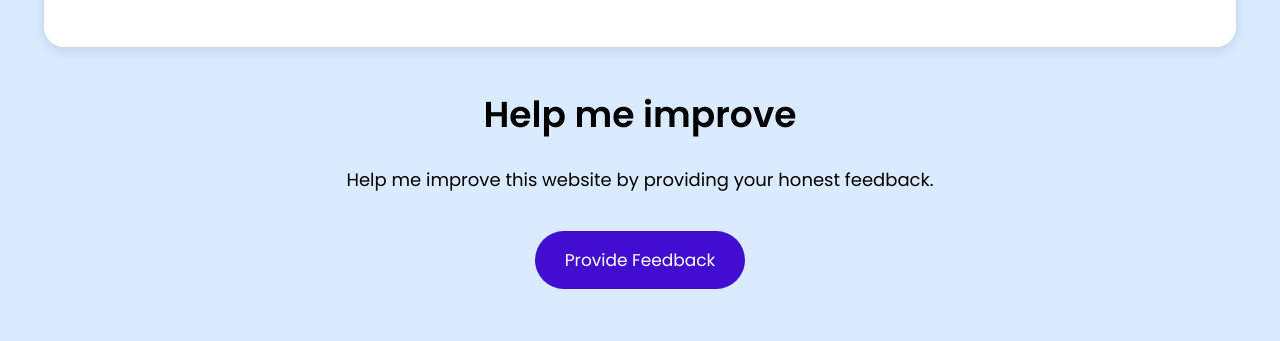
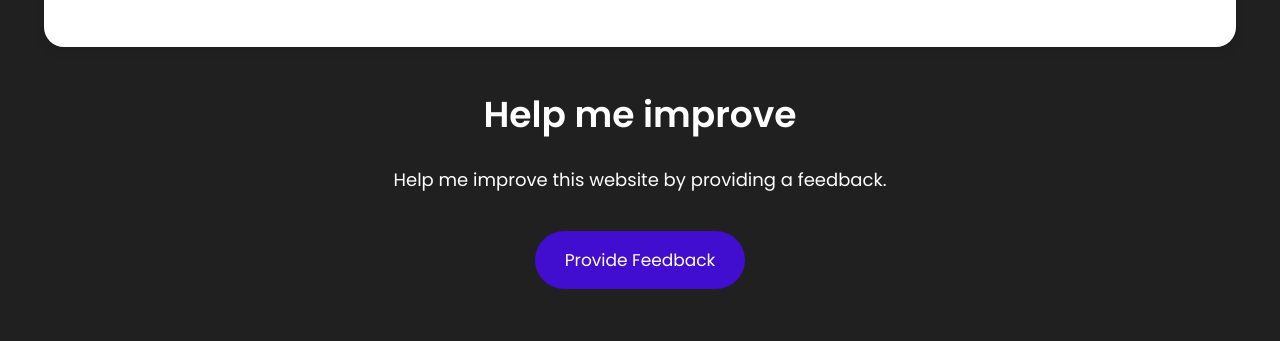
Before and after one commit to AHM3DSULTAN/portfolio, a plain HTML site: page index.html in a window 1280 px wide. Shown: the part 2782-3123 px from the top of the page. Drawn offline with Linux system fonts and the light colour scheme.

Commit message:
Update index.html

```diff
--- a/index.html
+++ b/index.html
@@ -8,7 +8,7 @@
     <link href="https://fonts.googleapis.com/css2?family=Poppins:wght@400;600&amp;display=swap" rel="stylesheet">
     <link rel="icon" type="image/x-icon" href="https://i.postimg.cc/NfyN3ppM/Screenshot-2025-10-12-213357.png">
 </head>
-<body style="background-color: rgb(218, 234, 255); font-family: 'Poppins';">
+<body style="background-color: rgb(32, 32, 32); font-family: 'Poppins';">
     <div class="header-banner">Ahmed's Portfolio</div>
    <div class="about-box">
   <div class="about-left">
@@ -46,7 +46,7 @@ My name is Ahmed Sultan and I study computing at Loreto College. I really enjoy
 <a href="figma.html" class="py-calc-link"> Figma UI Designs</a>
   </div>
   <div class="about-right">
-    <img src="https://i.postimg.cc/FzvpqBSp/projects-img.avif" alt="About Icon" />
+    <img style="border-radius: 20px;" src="https://i.postimg.cc/FzvpqBSp/projects-img.avif" alt="About Icon" />
   </div>
 </div>
  <div class="about-box">
@@ -72,12 +72,12 @@ My name is Ahmed Sultan and I study computing at Loreto College. I really enjoy
   </a>
   </div>
   <div class="about-right">
-    <img src="https://i.postimg.cc/ZYWvRXpn/contact-img.png" alt="About Icon" />
+    <img src="https://i.postimg.cc/rptZFWZ8/a-3d-ui-contact-address-book-icon-png.png" alt="About Icon" />
   </div>
 </div>
 <div class="form-heading">
-    <h1>Help me improve</h1>
-    <p>Help me improve this website by providing your honest feedback.</p>
+    <h1 style="color: white;">Help me improve</h1>
+    <p style="color: white;">Help me improve this website by providing a feedback.</p>
     <a href="form.html">
       <button class="fb-btn">Provide Feedback</button>
 <br>
```
